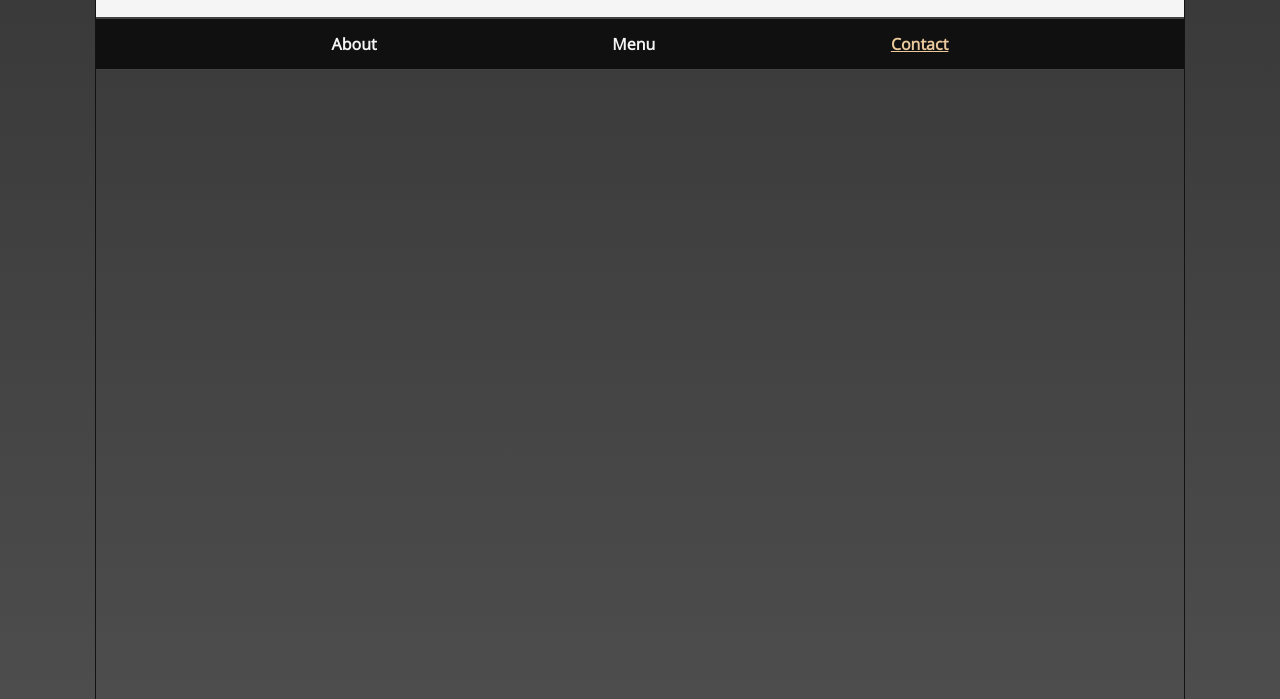
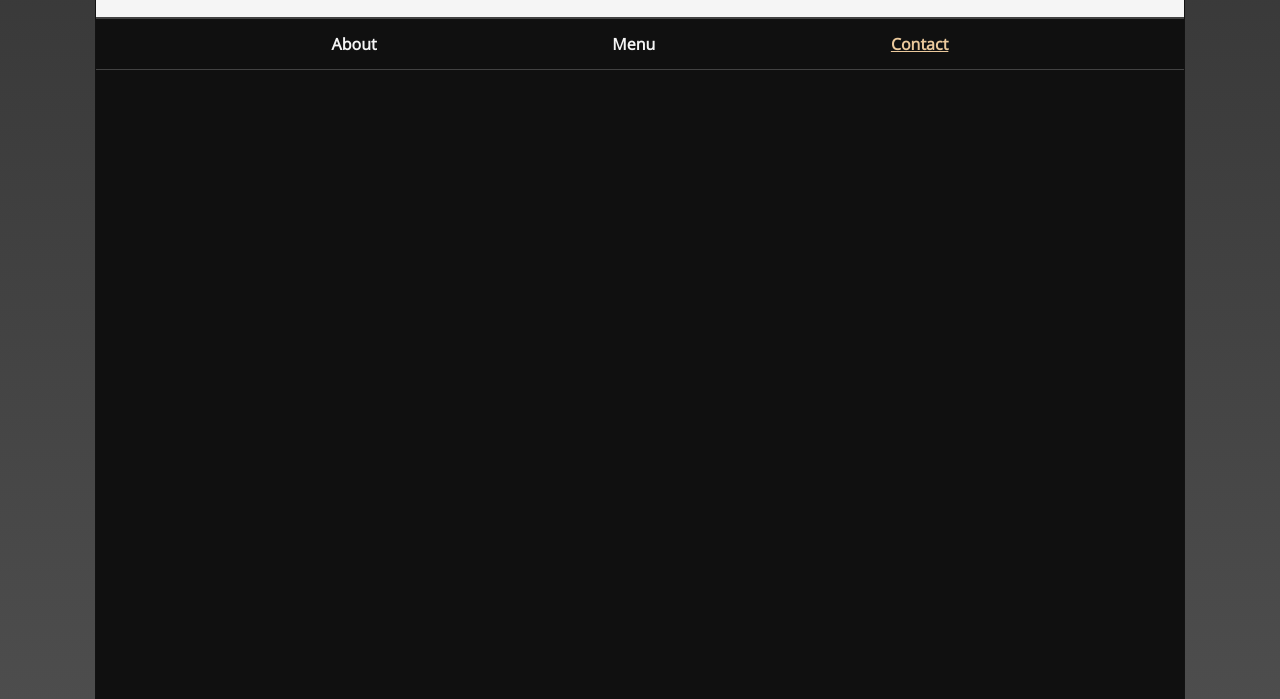
Before and after one commit to apwaite/restaurant-page, a plain HTML site: page index.html in a window 1280 px wide. Both pictures are taken after a click on the item "Contact". Shown: the part 63-762 px from the top of the page. Drawn offline with nearby package versions, Linux system fonts and the light colour scheme; files whose address does not match are found by name.

Commit message:
Added background color to contacts tab

```diff
--- a/style.css
+++ b/style.css
@@ -192,6 +192,15 @@ main {
   max-width: 100%;
 }
 
+/* Contact Page */
+
+.main-contact {
+  display: flex;
+  flex-direction: column;
+  flex: 1;
+  background: var(--bg-color);
+}
+
 /* Footer */
 
 footer {
```
